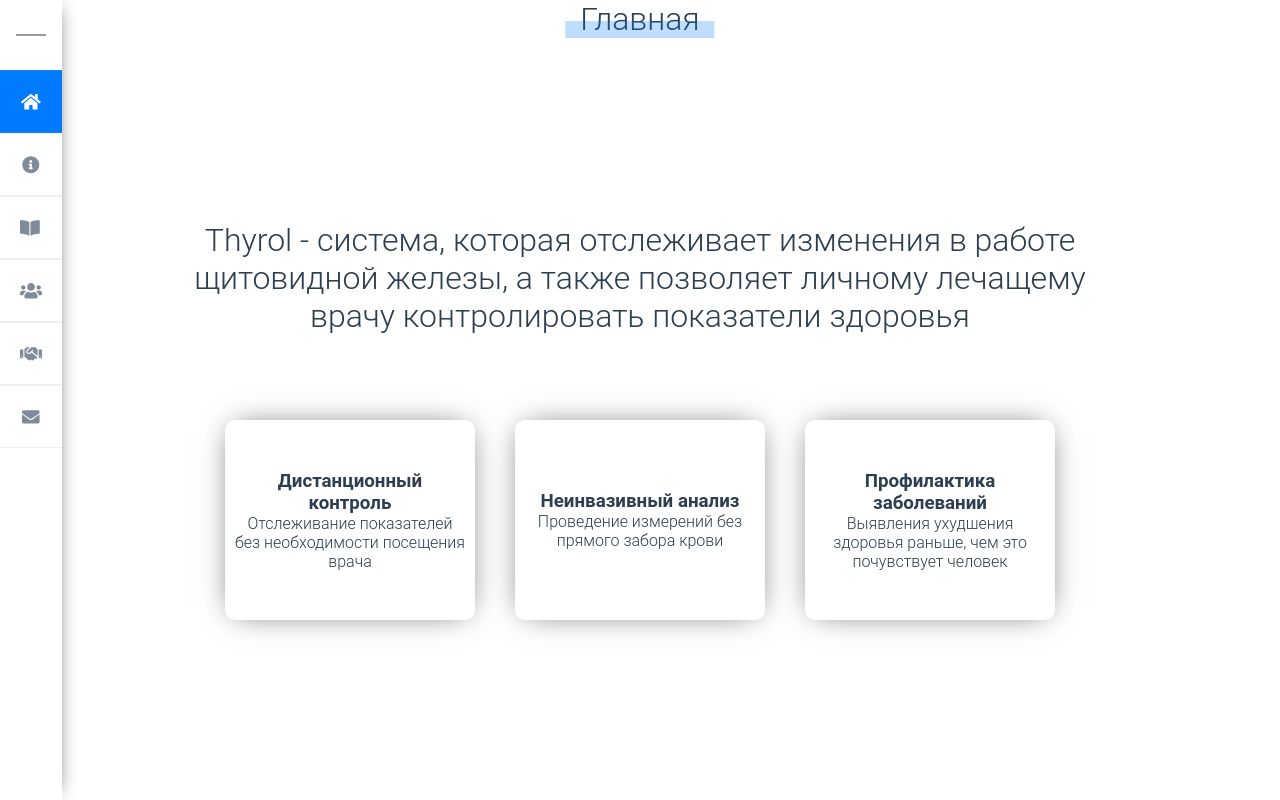
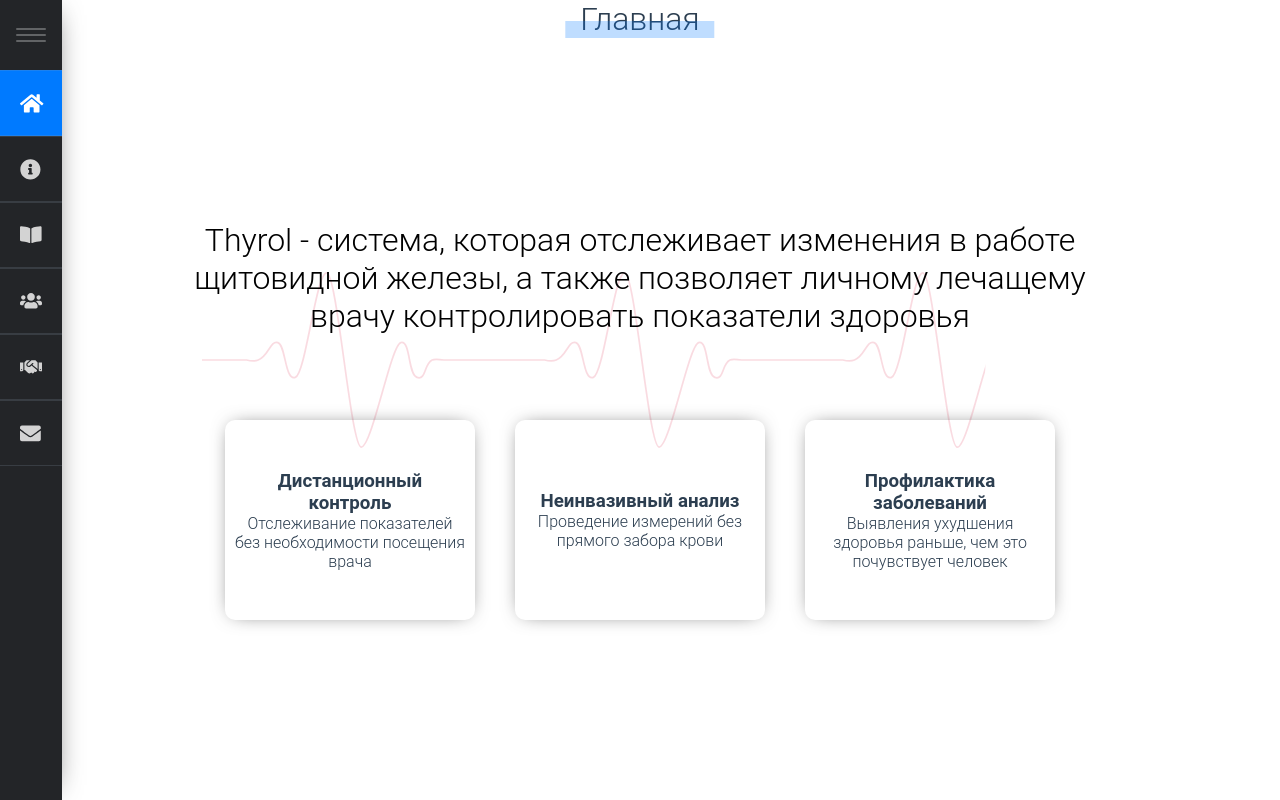
Before and after one commit to meltmestnt/vuetest1, a Vue app: page / in a window 1280 px wide. Built offline with nearby package versions, Linux system fonts and the light colour scheme.

Commit message:
Add files via upload

```diff
--- a/src/components/info.vue
+++ b/src/components/info.vue
@@ -46,7 +46,7 @@
           title: "Идея проекта",
           text: `Главная задача проекта – помочь людям с заболеванием щитовидной железы контролировать гормональный фон в повседневной жизни,
            и обнаруживать ухудшение своего состояния раньше, чем это ощутит человек на себе.`,
-          expanded: false
+          expanded: true
         },
         {
           title: "Чем полезна наша система",
@@ -78,6 +78,12 @@
   components: {
     Menu,
     Circlee
+  },
+  mounted() {
+    eventBus.$emit("circleshow", {
+      clientX: document.querySelector('.about').clientWidth / 2 + document.querySelector('.about').offsetLeft,
+      clientY: document.querySelector('.about').clientHeight / 2 + document.querySelector('.about').offsetTop
+      }, document.querySelector('.about'))
   }
 };
 </script>
--- a/src/components/main.vue
+++ b/src/components/main.vue
@@ -1,33 +1,68 @@
 <template>
   <div class="main">
-    <div
-      class="main__container"
-
-    >
+    <div class="main__container">
       <Menu :highlighted="$props.active">
       </Menu>
-             <h1>Главная</h1>
+      <h1>Главная</h1>
       <section>
         <div class="content">
           <h2>Thyrol - система, которая отслеживает изменения в работе щитовидной железы,
             а также позволяет личному лечащему врачу контролировать показатели здоровья
           </h2>
+          <div class="svg">
+            <article>
+              <div class="suck-my-graph">
+                <svg
+                  id="Layer_1"
+                  data-name="Layer 1"
+                  xmlns="http://www.w3.org/2000/svg"
+                  viewBox="0 0 540 240"
+                >
+                  <clipPath id="svgPath">
+                    <rect
+                      id="svgRect"
+                      x="0"
+                      y="0"
+                      fill="none"
+                      height="240"
+                      width="100%"
+                    />
+                  </clipPath>
+                  <g clip-path="url(#svgPath)">
+                    <path
+                      class="cls-1"
+                      d="M540,120.1H481.4s-5.4-.6-6.8,0c-4.7,2.2-3.4,11.8-8.7,10s-3.6-21.5-9.3-20-16.6,60-22.7,60S420.1,70,414.1,70s-12,57.9-18,60-5.5-18.7-10-20-5.1,7.5-11.3,10c-2.5,1-6.7,0-6.7,0h-58s-5.4-.6-6.8,0c-4.7,2.2-3.4,11.8-8.7,10s-3.6-21.5-9.3-20-16.6,60-22.7,60S248.8,70,242.8,70s-12,57.9-18,60-5.5-18.7-10-20-5.1,7.5-11.3,10c-2.5,1-6.7,0-6.7,0H139s-5.4-.6-6.8,0c-4.7,2.2-3.4,11.8-8.7,10s-3.6-21.5-9.3-20-16.6,60-22.7,60S77.7,70,71.6,70s-12,57.9-18,60-5.5-18.7-10-20-5.1,7.5-11.3,10c-2.5,1-6.7,0-6.7,0H0"
+                    />
+                  </g>
+                </svg>
+              </div>
+            </article>
+          </div>
           <div class="features">
-            <div class="feature" @click="showCircle($event)">
+            <div
+              class="feature"
+              @click="showCircle($event)"
+            >
               <Circlee />
               <h3>Дистанционный контроль</h3>
               <p>Отслеживание показателей
                 без необходимости посещения врача
               </p>
             </div>
-            <div class="feature" @click="showCircle($event)">
+            <div
+              class="feature"
+              @click="showCircle($event)"
+            >
               <Circlee />
               <h3>Неинвазивный анализ</h3>
               <p>Проведение измерений
                 без прямого забора крови
               </p>
             </div>
-            <div class="feature" @click="showCircle($event)">
+            <div
+              class="feature"
+              @click="showCircle($event)"
+            >
               <Circlee />
               <h3>
                 Профилактика заболеваний
@@ -48,6 +83,7 @@
 import Menu from "./menu";
 import Modal from "./modal";
 import Circlee from "./Circlee";
+
 export default {
   name: "Main",
   props: {
@@ -56,14 +92,14 @@
     }
   },
   data() {
-    return {
-
-    };
+    return {};
   },
   methods: {
     showCircle(e) {
       eventBus.$emit("circleshow", e, e.currentTarget);
-    }
+    },
+
+
   },
   components: {
     Menu,
@@ -78,13 +114,12 @@
   margin: 0;
   padding: 0;
   box-sizing: border-box;
+  vertical-align: top;
 }
 
 .blur {
   filter: blur(4px);
 }
-
-
 
 .features {
   display: flex;
@@ -92,7 +127,6 @@
   flex-direction: row;
   justify-content: center;
   align-items: center;
-  margin-top: 50px;
 }
 .feature {
   width: 250px;
@@ -105,13 +139,62 @@
   margin: 20px;
   border-radius: 10px;
   cursor: pointer;
-  box-shadow: 0px 0px 30px -10px rgba(0,0,0,0.75);
+  box-shadow: 0px 0px 20px -8px rgba(0, 0, 0, 0.75);
   transition: 0.4s;
   position: relative;
   overflow: hidden;
-  }
-  .feature:hover {
-    transform: translateY(-5px);
-    box-shadow: 0px 4px 30px -10px rgba(0,0,0,0.75);
-  }
+}
+.feature:hover {
+  transform: translateY(-5px);
+  box-shadow: 0px 3px 20px -8px rgba(0, 0, 0, 0.75);
+}
+.content h2 {
+  color: black;
+}
+.svg {
+  margin: 0 auto;
+  width: 100%;
+}
+article {
+  display: -webkit-box;
+  display: -ms-flexbox;
+  display: -webkit-flex;
+  display: flex;
+  -webkit-justify-content: center;
+  justify-content: center;
+  align-items: flex-start;
+  width: 100%;
+  height: 50px;
+}
+
+.suck-my-graph {
+  height: 300px;
+  width: 100%;
+  background: white;
+  border-radius: 3px;
+  position: relative;
+}
+.suck-my-graph svg {
+  position: absolute;
+  left: 32px;
+  top: -75%;
+  width: 100% !important;
+  height: 500px;
+  opacity: 0.15;
+}
+.suck-my-graph svg .cls-1 {
+  fill: none;
+  stroke: crimson;
+  stroke-miterlimit: 10;
+  stroke-width: 1px;
+}
+#svgRect {
+  animation: mymove 6s;
+  animation-direction: normal;
+  animation-timing-function: linear;
+}
+@keyframes mymove {
+    from {width: 0;}
+    to {width: 100%;}
+}
 </style>
--- a/src/components/menu.vue
+++ b/src/components/menu.vue
@@ -117,7 +117,7 @@
   padding: 0;
   box-sizing: border-box;
   font-weight: 300;
-  font-size: 1.1rem;
+  font-size: 1.3rem;
   font-family: "Oswald", sans-serif;
 }
 
@@ -126,8 +126,8 @@
   top: 0;
   left: 0;
   height: 100%;
-  background-color: white;
-  box-shadow: 4px 0px 20px -10px rgba(0, 0, 0, 0.75);
+  background-color: #232528;
+  box-shadow: 4px 0px 30px -15px rgba(0, 0, 0, 0.75);
   transition: 0.35s;
   overflow: hidden;
   z-index: 9999;
@@ -163,15 +163,14 @@
   width: 100%;
   transition: 0.1s ease-in;
   border-top: 1px solid rgba(141, 153, 174, 0.2);
-  color: #5f6f81;
-  opacity: 0.8;
+  color: lightgrey;
 }
 ul li:last-child {
   border-bottom: 1px solid rgba(141, 153, 174, 0.2);
 }
 
 ul li:hover {
-  background-color: #495867;
+  background-color: rgba(255,255,255,0.1);
   color: white;
   cursor: pointer;
   opacity: 1 !important;
@@ -193,15 +192,16 @@
   text-align: center;
   width: 100%;
 }
-a:last-child .li__wrapper svg {
-  margin-left: 2px;
+a:nth-child(4) .li__wrapper svg  {
+  font-size: 1.1rem;
 }
-a:nth-child(2) .li__wrapper svg {
-  margin-left: 2px;
+a:nth-child(5) .li__wrapper svg {
+  font-size: 1.1rem;
 }
-a:first-child .li__wrapper svg {
-  margin-left: 1px;
+a:nth-child(3) .li__wrapper svg {
+  font-size: 1.2rem;
 }
+
 .li__wrapper svg {
   position: absolute;
 }
@@ -229,11 +229,10 @@
 }
 
 .spans span {
-  background-color: #5f6f81;
   width: 30px;
   height: 2px;
   border-radius: 5px;
-  background-color: black;
+  background-color: rgba(211, 211, 211, 0.9);
   margin-left: 16px;
   display: block;
 }
--- a/src/components/ourteam.vue
+++ b/src/components/ourteam.vue
@@ -1,11 +1,28 @@
 <template>
   <div class="main">
-        <div class="main__container" >
+    <div class="main__container">
       <Menu :highlighted="$props.active"></Menu>
       <h1>Наша команда</h1>
       <section>
         <div class="content">
+          <div class="team">
+            <div
+              class="member"
+              v-for="member in members"
+              :key="member.name"
+            >
+                <div class="photo__rhombe">
+                    <div class="container__photo">
+                        <img :src="member.photo" alt="">
+                    </div>
 
+                </div>
+
+                <h3>{{member.name}}</h3>
+                <h5>{{member.does}}</h5>
+                <p>{{member.more}}</p>
+            </div>
+          </div>
         </div>
       </section>
     </div>
@@ -13,9 +30,9 @@
 </template>
 
 <script>
-import Menu from './menu'
+import Menu from "./menu";
 export default {
-        name: 'OurTeam',
+  name: "OurTeam",
   props: {
     active: {
       type: String
@@ -23,16 +40,39 @@
   },
   data() {
     return {
-
+        members: [
+            {
+                photo: 'https://images.vexels.com/media/users/3/129733/isolated/preview/a558682b158debb6d6f49d07d854f99f-casual-male-avatar-silhouette-by-vexels.png',
+                name: 'Денис Бакуров',
+                does: 'Frontend',
+                more: 'Разработка Frontend, дизайн сайта'
+            },
+            {
+                photo: 'https://images.vexels.com/media/users/3/129733/isolated/preview/a558682b158debb6d6f49d07d854f99f-casual-male-avatar-silhouette-by-vexels.png',
+                name: 'Сергей Бендас',
+                does: 'CEO и backend',
+                more: 'Управление проектом, backend - разработка'
+            },
+            {
+                photo: 'https://images.vexels.com/media/users/3/129733/isolated/preview/a558682b158debb6d6f49d07d854f99f-casual-male-avatar-silhouette-by-vexels.png',
+                name: 'Михаил Самойленко',
+                does: 'Embedded разработчик',
+                more: 'Разработка аппаратной части и ПО, сборка и отладка прототипов'
+            },
+            {
+                photo: 'https://images.vexels.com/media/users/3/129616/isolated/preview/fb517f8913bd99cd48ef00facb4a67c0-businessman-avatar-silhouette-by-vexels.png',
+                name: 'Глеб Максименко',
+                does: 'Desktop разработчик',
+                more: 'Разработка desktop ПО, интеграция с устройством'
+            },
+        ]
     };
   },
-  methods: {
-
-  },
+  methods: {},
   components: {
-            Menu,
+    Menu
   }
-    }
+};
 </script>
 
 <style scoped>
@@ -45,7 +85,7 @@
   filter: blur(4px);
 }
 .main {
-  background-color: rgba(255,255,255,0.5);
+  background-color: rgba(255, 255, 255, 0.5);
   width: 100vw;
   height: 100vh;
 }
@@ -53,5 +93,61 @@
   width: 100vw;
   height: 100vh;
 }
-
+.team {
+    width: 100%;
+    height: 100%;
+    display: flex;
+    flex-direction: row;
+    flex-wrap: wrap;
+    justify-content: space-around;
+    font-size: 1.3rem;
+    align-items: center;
+}
+.member {
+    padding: 35px;
+    flex: 0 35%;
+    height: 400px;
+    width: 400px;
+    display: flex;
+    flex-direction: column;
+    justify-content: center;
+    align-items: center;
+    min-width: 400px;
+    min-height: 400px;
+    margin-top: 100px;
+    margin-bottom: 75px;
+    transition: 0.3s;
+}
+.container__photo {
+    width: 100%;
+    height: 100%;
+    overflow: hidden;
+}
+.photo__rhombe {
+    overflow:hidden;
+    transform: rotate(-45deg);
+    border: 5px solid rgba(33, 33, 33, 1);
+    position: relative;
+    z-index: 99;
+    min-width: 250px;
+    min-height: 250px;
+}
+.photo__rhombe img {
+    overflow: hidden;
+    position: absolute;
+    z-index: 0;
+    top: 50%;
+    left: 50%;
+    transform: translate(-50%, -50%) rotate(45deg);
+}
+.member img {
+    width: 250px;
+    height: 250px;
+}
+.member h3, h4, h5, p {
+    margin: 5px;
+}
+.member h3 {
+    margin-top: 75px;
+}
 </style>
```
Lines whose indentation alone changed are shown as unchanged.
